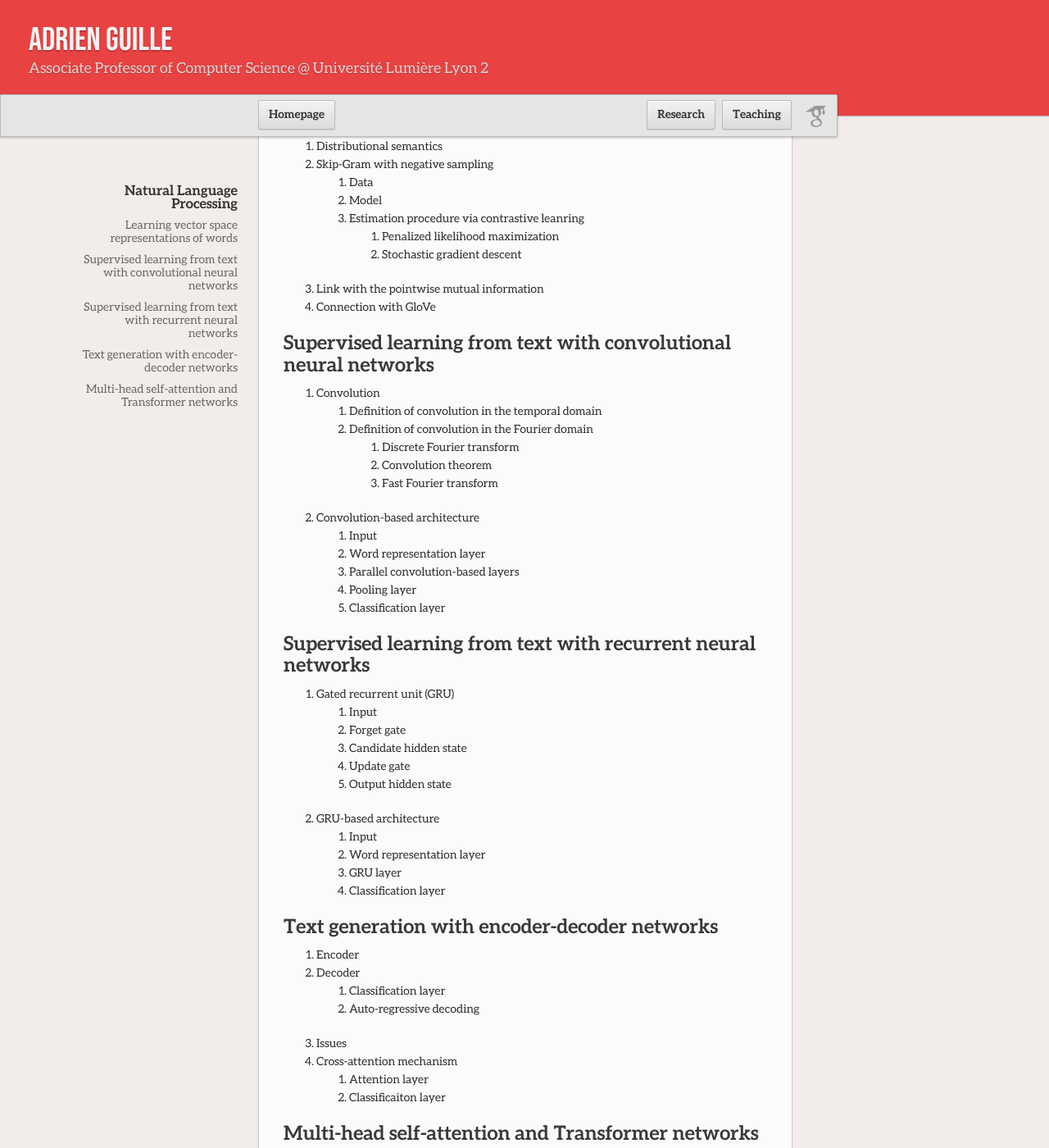
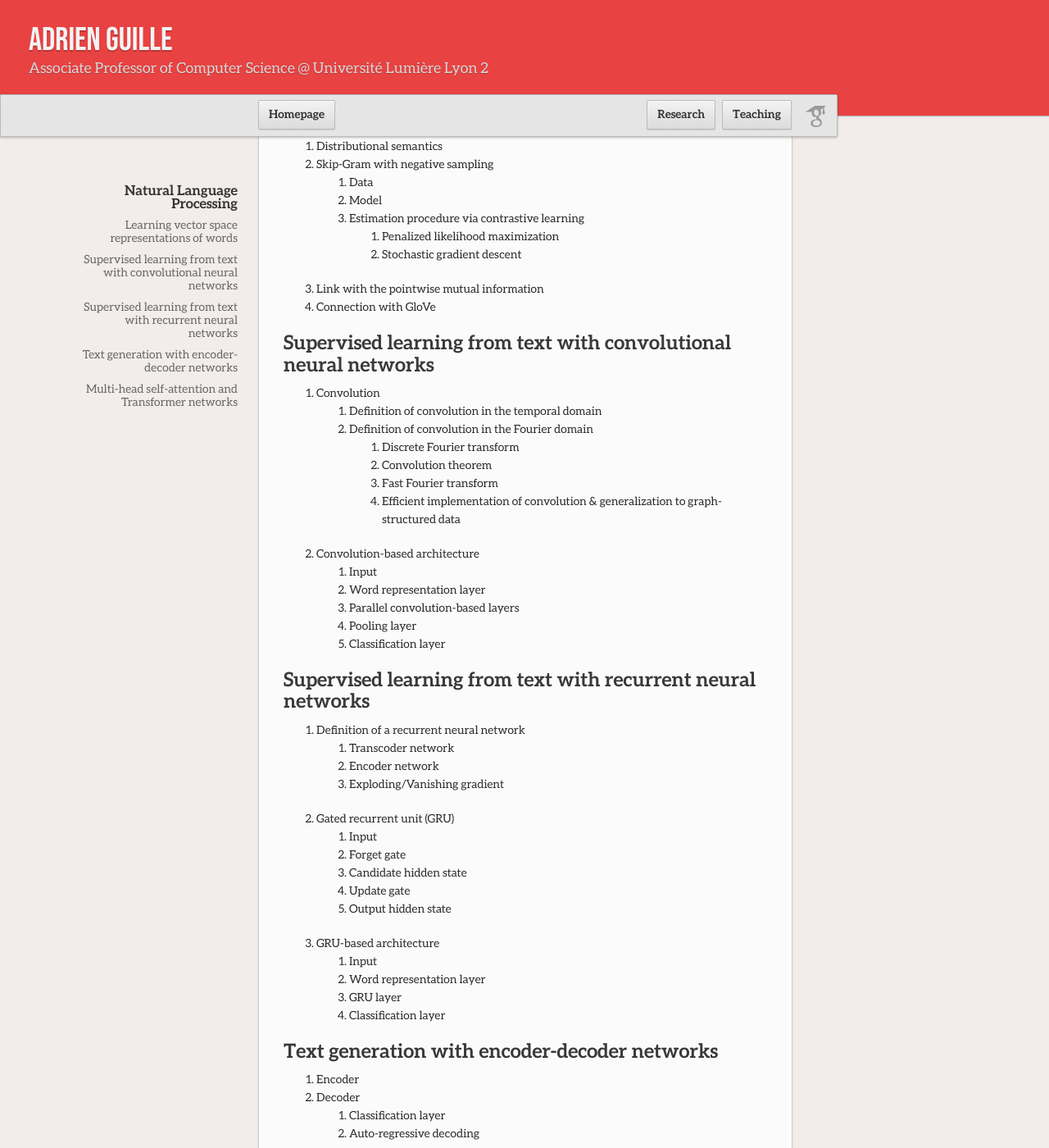
Before and after one commit to AdrienGuille/adrienguille.github.io, a Jekyll site: the page built from nlp_proposal.md, in a window 1280 px wide and 1400 px high, scrolled down 260 px. Shown: the whole window at 82% size. Built offline with Jekyll 4.4.1, drawn with Linux system fonts in a browser that asks for light colours; our own code applies the rules of GitHub Pages for plain Markdown files; some of the changed text lies outside the part shown.

Commit message:
Update nlp_proposal.md

```diff
--- a/nlp_proposal.md
+++ b/nlp_proposal.md
@@ -7,7 +7,7 @@ The course will start with a general introduction to NLP and its applications, e
 - Skip-Gram with negative sampling
   - Data
   - Model
-  - Estimation procedure via contrastive leanring
+  - Estimation procedure via contrastive learning
     - Penalized likelihood maximization
     - Stochastic gradient descent
 - Link with the pointwise mutual information
@@ -20,6 +20,7 @@ The course will start with a general introduction to NLP and its applications, e
     - Discrete Fourier transform
     - Convolution theorem
     - Fast Fourier transform
+    - Efficient implementation of convolution & generalization to graph-structured data
 - Convolution-based architecture
   - Input
   - Word representation layer
@@ -28,6 +29,10 @@ The course will start with a general introduction to NLP and its applications, e
   - Classification layer
 
 ## Supervised learning from text with recurrent neural networks
+- Definition of a recurrent neural network
+  - Transcoder network
+  - Encoder network
+  - Exploding/Vanishing gradient
 - Gated recurrent unit (GRU)
   - Input
   - Forget gate
```
Also changed, not shown: other parts of nlp_proposal.md (+1 -1 lines).
